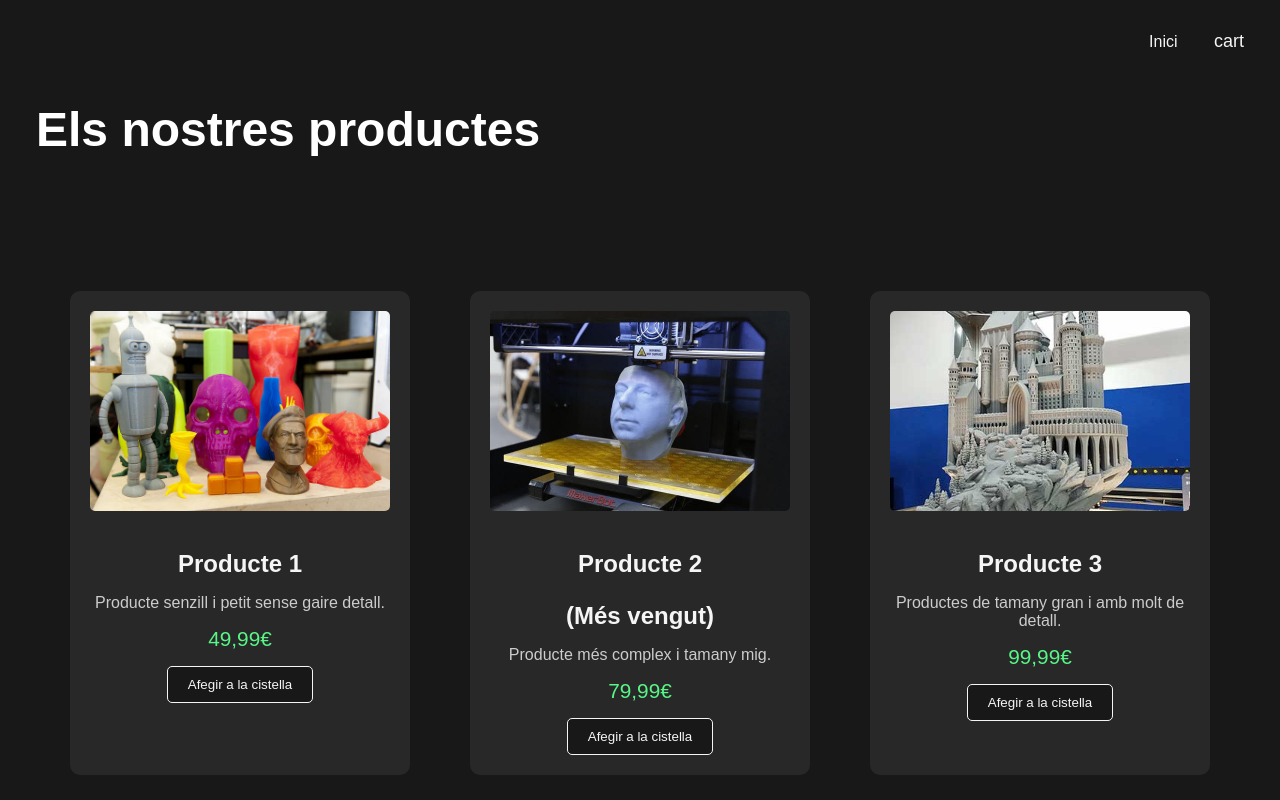
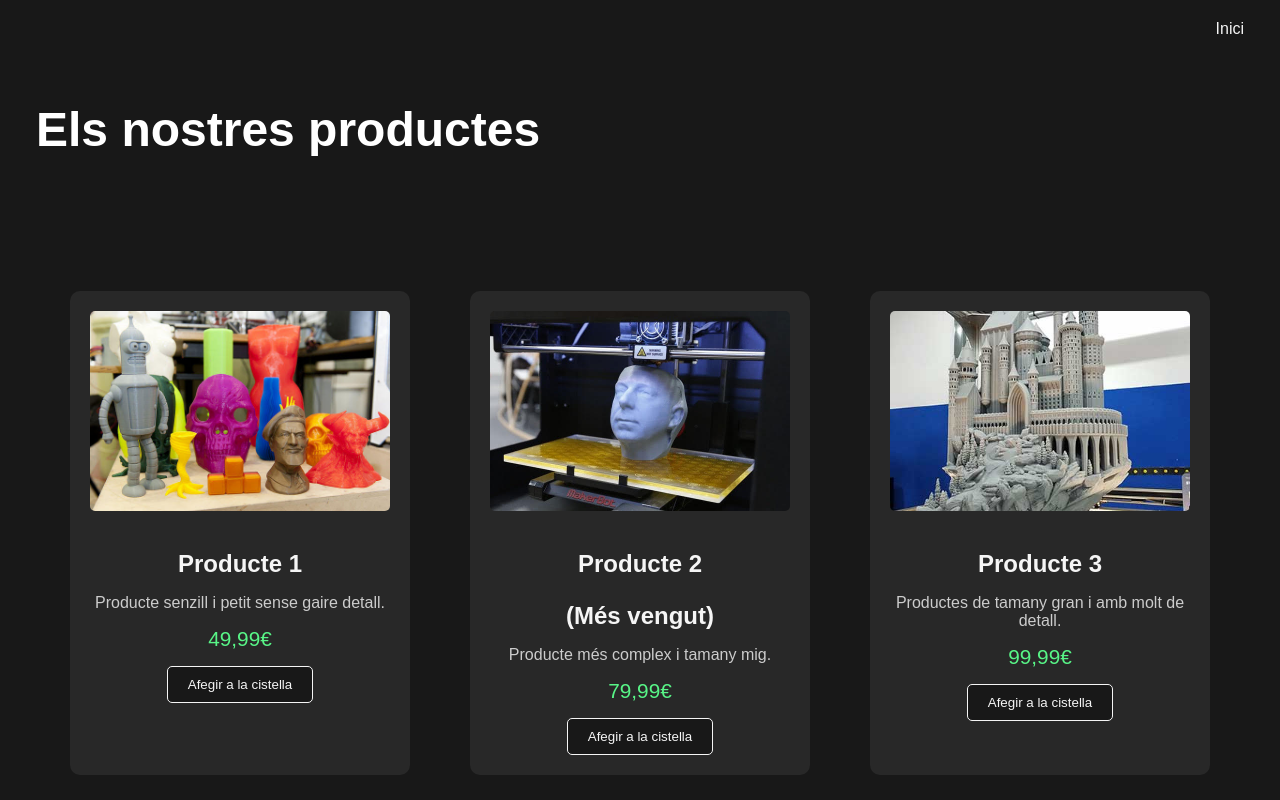
Before and after one commit to marcgv2/3d-project, a plain HTML site: page pages/store.html in a window 1280 px wide. Shown: the top 800 px of the page. Drawn offline with Linux system fonts and the light colour scheme; files that its build step writes are made by us from their sources; files whose address does not match are found by name.

Commit message:
Update store.html

```diff
--- a/pages/store.html
+++ b/pages/store.html
@@ -11,7 +11,6 @@
     <!-- Barra de navegació -->
     <div class="navbar">
         <a target="_self" href="3d-project/index.html">Inici</a>
-        <button id="cart">cart</button>
     </div>
 
     <!-- Títol principal -->
```
